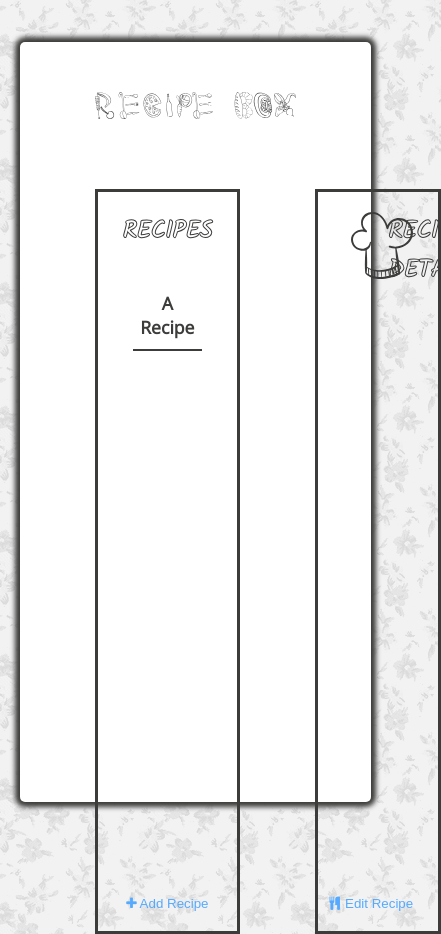
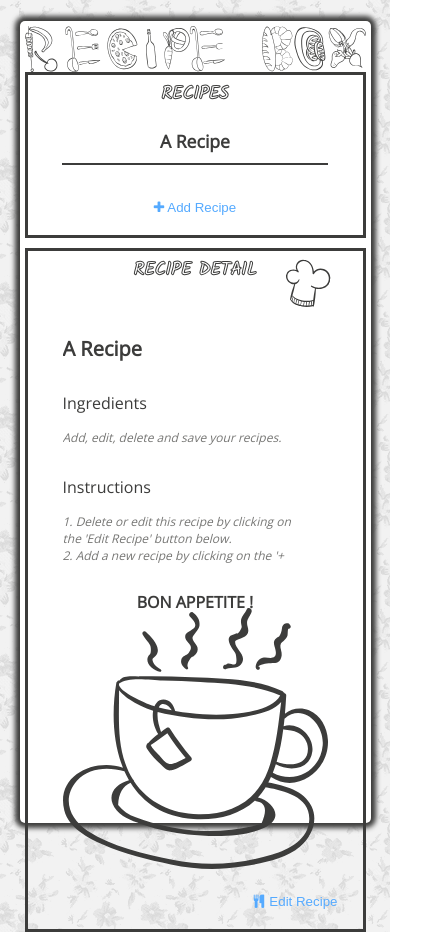
Before and after one commit to edizcelik/React-Recipe-Box, a React app: page / in a window 390 px wide. Shown: the whole page, 441 px wide, since content can reach past the window. Built offline with nearby package versions, Linux system fonts and the light colour scheme; some packages are replaced by stand-ins of ours.

Commit message:
responsive

```diff
--- a/src/styles/_media.scss
+++ b/src/styles/_media.scss
@@ -1,4 +1,4 @@
-$break-sml: 499;
+$break-sml: 599;
 $break-medium: 999;
 $break-large: 1449;
 
--- a/src/styles/app.scss
+++ b/src/styles/app.scss
@@ -78,7 +78,7 @@ button {
 .App {
   max-width: 1119px;
   width: 90%;
-  height: 90%;
+  max-height: 90%;
   box-shadow: 0 0 5px 5px $black;
   border-radius: 5px;
   display: flex;
@@ -88,6 +88,14 @@ button {
   img {
     padding: 20px 0;
   }
+  @include respond-to(sml-screens) {
+    padding: 5px;
+    max-height: 95%;
+    img {
+      padding: 0;
+    }
+  }
+
   .recipeContainer {
     flex: 1;
     margin-top: 50px;
@@ -188,6 +196,73 @@ button {
         }
       }
     }
+    @include respond-to(medium-screens) {
+      flex-direction: column;
+      margin-top: 0;
+      h1 {
+        font-size: 22px;
+      }
+      .recipes {
+        padding: 0 10px;
+        .RecipeList {
+          width: 100%;
+          li {
+            max-width: 80%;
+          }
+        }
+      }
+      .RecipeDetail {
+        margin-left: 0;
+        margin-top: 20px;
+      }
+    }
+    @include respond-to(sml-screens) {
+      flex-direction: column;
+      margin-top: 0;
+      h1 {
+        font-size: 18px;
+        margin: 5px 0 0;
+        text-align: center;
+      }
+      .recipes {
+        padding: 0 10px;
+        .RecipeList {
+          width: 100%;
+          margin-top: 0;
+          font-size: 12px;
+          li {
+            max-width: 90%;
+          }
+        }
+      }
+      .RecipeDetail {
+        margin-left: 0;
+        margin-top: 10px;
+        padding: 0 35px 20px;
+        #chefhat {
+          position: absolute;
+          right: 25px;
+          transform: scale(0.7) rotate(15deg);
+        }
+        .details {
+          width: 100%;
+        }
+        .bonappetite {
+          text-align: center;
+          margin-top: 20px;
+          display: flex;
+          flex-direction: column;
+          img {
+            order: 2;
+          }
+          span {
+            display: block;
+            order: 1;
+            top: 5px;
+          }
+        }
+      }
+    }
   }
 }
 
```
